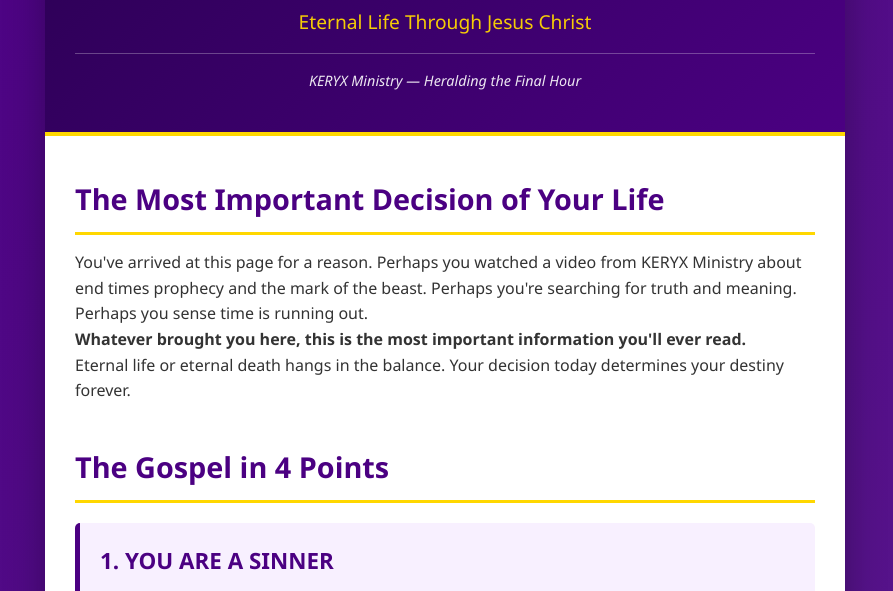
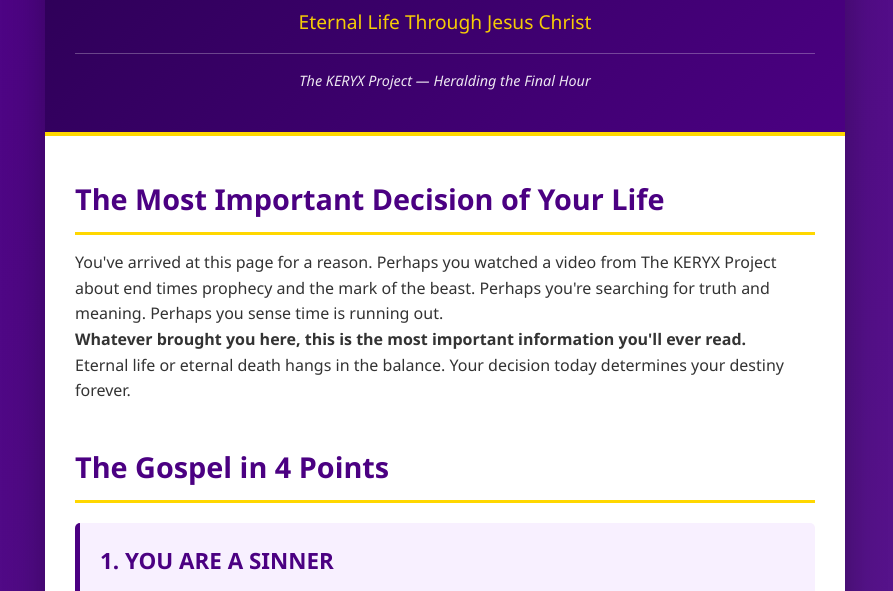
Before and after one commit to Watchmankeryx/keryx-ministry.github.io, a plain HTML site: page salvation.html in a window 1280 px wide. Shown: the part 188-779 px from the top of the page, without its empty margins (195-1088 px from the left). Drawn offline with Linux system fonts and the light colour scheme.

Commit message:
Update salvation.html

```diff
--- a/salvation.html
+++ b/salvation.html
@@ -4,7 +4,7 @@
     <meta charset="UTF-8">
     <meta name="viewport" content="width=device-width, initial-scale=1.0">
     <meta name="description" content="How to be saved through Jesus Christ. Accept salvation today and secure your eternal destiny.">
-    <title>How to Be Saved Right Now | KERYX Ministry</title>
+    <title>How to Be Saved Right Now | The KERYX Project</title>
     <style>
         * {
             margin: 0;
@@ -305,13 +305,13 @@
             <div class="logo-text">ΚΗΡΥΞ</div>
             <h1>🕊️ YOU CAN BE SAVED TODAY</h1>
             <p>Eternal Life Through Jesus Christ</p>
-            <div class="tagline">KERYX Ministry — Heralding the Final Hour</div>
+            <div class="tagline">The KERYX Project — Heralding the Final Hour</div>
         </div>
 
         <div class="content">
             <div class="section">
                 <h2>The Most Important Decision of Your Life</h2>
-                <p>You've arrived at this page for a reason. Perhaps you watched a video from KERYX Ministry about end times prophecy and the mark of the beast. Perhaps you're searching for truth and meaning. Perhaps you sense time is running out.</p>
+                <p>You've arrived at this page for a reason. Perhaps you watched a video from The KERYX Project about end times prophecy and the mark of the beast. Perhaps you're searching for truth and meaning. Perhaps you sense time is running out.</p>
                 <p><strong>Whatever brought you here, this is the most important information you'll ever read.</strong></p>
                 <p>Eternal life or eternal death hangs in the balance. Your decision today determines your destiny forever.</p>
             </div>
@@ -449,7 +449,7 @@
                 <p>If you accepted Christ through this page, please let me know! I'd love to hear from you.</p>
                 <p>If you have questions about salvation, I personally respond to every message.</p>
                 <p><a href="mailto:contact@keryx.uk">contact@keryx.uk</a></p>
-                <p style="margin-top: 15px; font-size: 0.95em;">KERYX Ministry • Heralding the Final Hour</p>
+                <p style="margin-top: 15px; font-size: 0.95em;">The KERYX Project • Heralding the Final Hour</p>
             </div>
 
             <div class="section">
@@ -476,7 +476,7 @@
                 "For God so loved the world that He gave His only begotten Son, that whoever believes in Him should not perish but have everlasting life." - John 3:16
             </p>
             <div class="keryx-seal" style="margin-top: 20px; border-top: 1px solid rgba(255,255,255,0.3); padding-top: 15px;">
-                <strong>KERYX Ministry</strong><br>
+                <strong>The KERYX Project</strong><br>
                 Heralding the Final Hour<br>
                 contact@keryx.uk
             </div>
```
